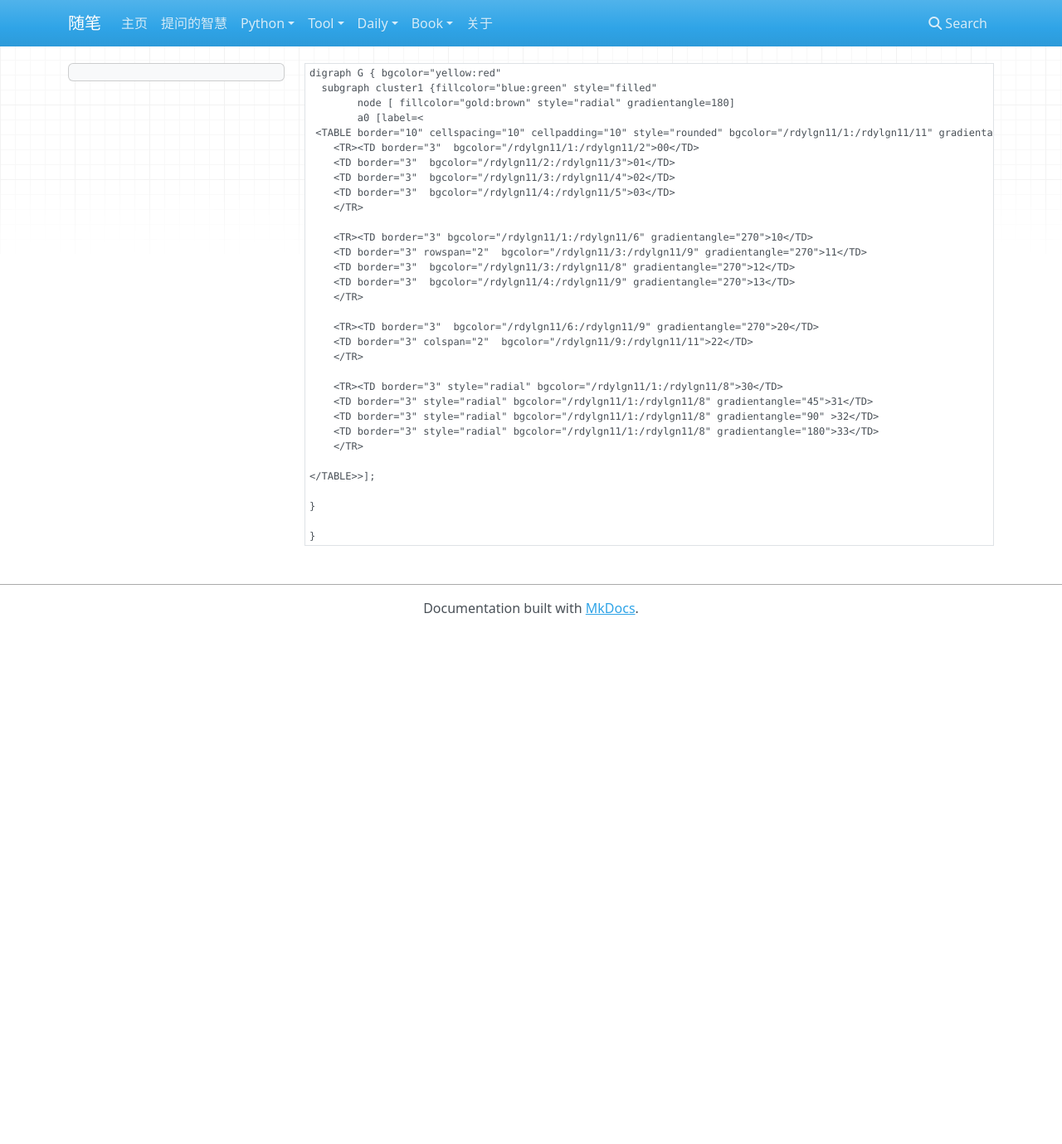
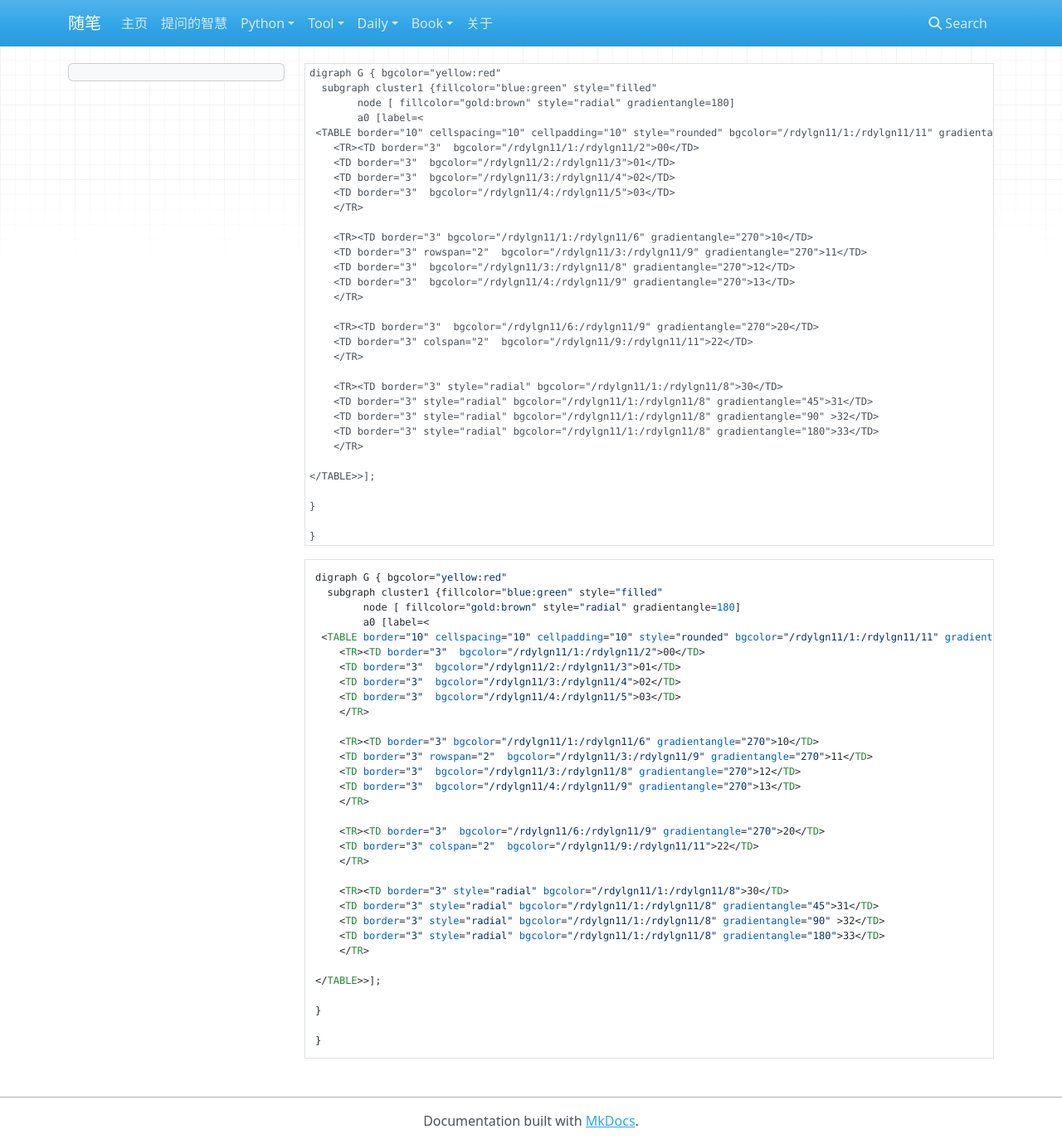
Before and after one commit to East196/notebook, an MkDocs documentation site: the page built from docs/tool/graphviz.md, in a window 1280 px wide and 1379 px high. Shown: the whole window at 83% size. Built offline with MkDocs 1.6.1, drawn with Linux system fonts in a browser that asks for light colours; nearby versions of some CDN libraries; old or Windows-style settings are respelled for this version of MkDocs.

Commit message:
+ graphviz

````diff
--- a/docs/tool/graphviz.md
+++ b/docs/tool/graphviz.md
@@ -32,3 +32,38 @@
 
 }
 ```
+
+```
+digraph G { bgcolor="yellow:red"
+  subgraph cluster1 {fillcolor="blue:green" style="filled"
+		node [ fillcolor="gold:brown" style="radial" gradientangle=180]
+		a0 [label=<
+ <TABLE border="10" cellspacing="10" cellpadding="10" style="rounded" bgcolor="/rdylgn11/1:/rdylgn11/11" gradientangle="315">
+	<TR><TD border="3"  bgcolor="/rdylgn11/1:/rdylgn11/2">00</TD>
+	<TD border="3"  bgcolor="/rdylgn11/2:/rdylgn11/3">01</TD>
+	<TD border="3"  bgcolor="/rdylgn11/3:/rdylgn11/4">02</TD>
+	<TD border="3"  bgcolor="/rdylgn11/4:/rdylgn11/5">03</TD>
+	</TR>
+
+	<TR><TD border="3" bgcolor="/rdylgn11/1:/rdylgn11/6" gradientangle="270">10</TD>
+	<TD border="3" rowspan="2"  bgcolor="/rdylgn11/3:/rdylgn11/9" gradientangle="270">11</TD>
+	<TD border="3"  bgcolor="/rdylgn11/3:/rdylgn11/8" gradientangle="270">12</TD>
+	<TD border="3"  bgcolor="/rdylgn11/4:/rdylgn11/9" gradientangle="270">13</TD>
+	</TR>
+
+	<TR><TD border="3"  bgcolor="/rdylgn11/6:/rdylgn11/9" gradientangle="270">20</TD>
+	<TD border="3" colspan="2"  bgcolor="/rdylgn11/9:/rdylgn11/11">22</TD>
+	</TR>
+
+	<TR><TD border="3" style="radial" bgcolor="/rdylgn11/1:/rdylgn11/8">30</TD>
+	<TD border="3" style="radial" bgcolor="/rdylgn11/1:/rdylgn11/8" gradientangle="45">31</TD>
+	<TD border="3" style="radial" bgcolor="/rdylgn11/1:/rdylgn11/8" gradientangle="90" >32</TD>
+	<TD border="3" style="radial" bgcolor="/rdylgn11/1:/rdylgn11/8" gradientangle="180">33</TD>
+	</TR>
+
+</TABLE>>];
+
+}
+
+}
+```
--- a/mkdocs.yml
+++ b/mkdocs.yml
@@ -11,6 +11,7 @@
 - Tool:
   - Atom: "tool/atom.md"
   - Sdkman: "tool/sdkman.md"
+  - Graphviz: "tool/graphviz_.md"
 - Daily:
   - review2017: "daily/review2017.md"
   - plan2018: "daily/plan2018.md"
````
Also changed, not shown: docs/tool/graphviz_.md (added, +37 -0 lines), docs/assets/ea2874550beef9a72e11c92d40f37ae60.png (added).
